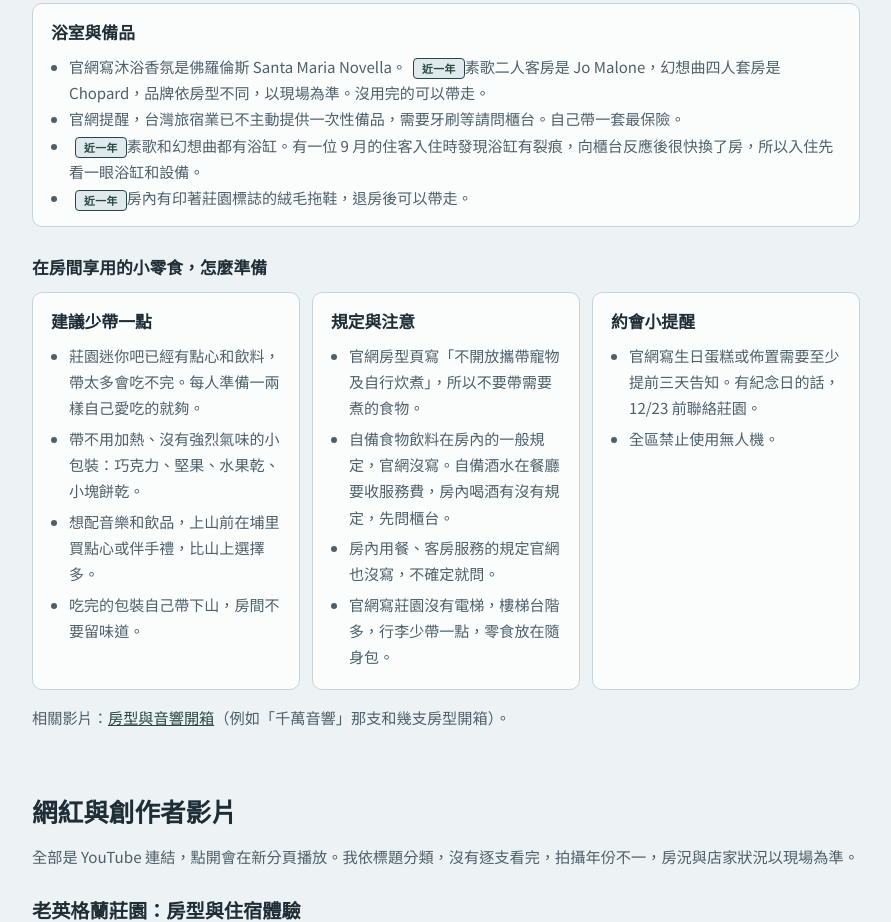
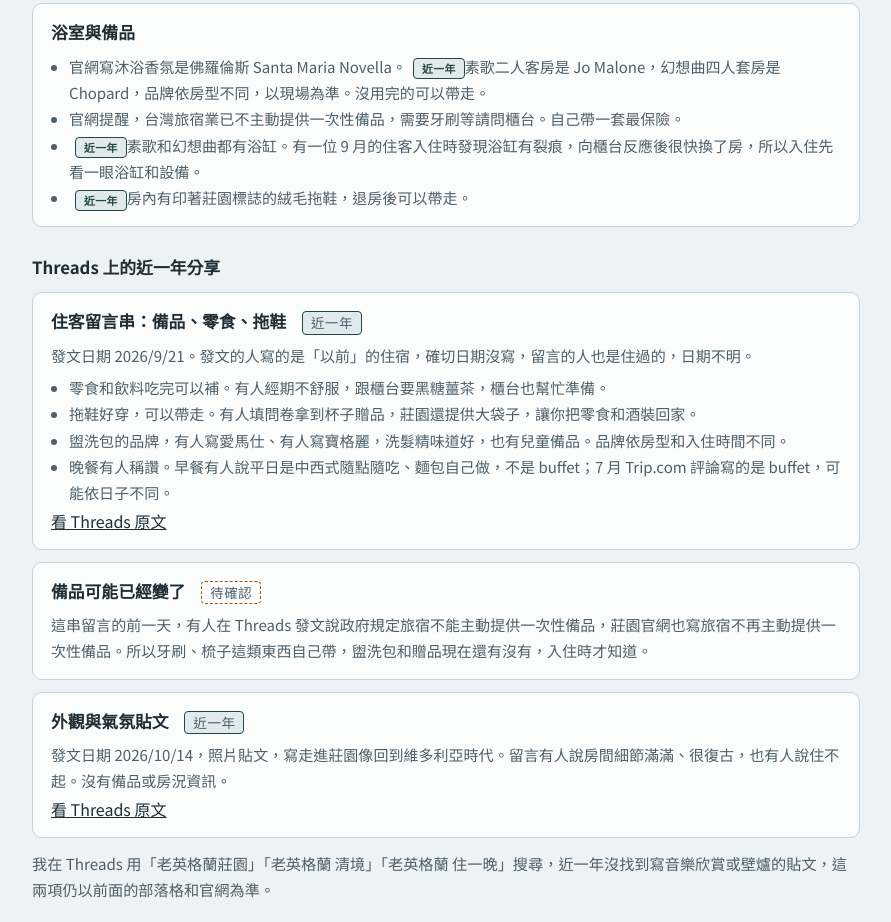
Before and after one commit to colleenpanx/qingjing-1226, a plain HTML site: page index.html in a window 1280 px wide. Shown: the part 4178-5100 px from the top of the page, without its empty margins (194-1085 px from the left). Drawn offline with Linux system fonts and the light colour scheme.

Commit message:
Add files via upload

```diff
--- a/index.html
+++ b/index.html
@@ -402,6 +402,25 @@ section{scroll-margin-top:118px}
         </ul></div>
     </div>
 
+    <h3 style="margin:26px 0 10px">Threads 上的近一年分享</h3>
+    <div class="day2">
+      <div class="opt"><h3>住客留言串：備品、零食、拖鞋<span class="tag t-new">近一年</span></h3>
+        <p>發文日期 2026/9/21。發文的人寫的是「以前」的住宿，確切日期沒寫，留言的人也是住過的，日期不明。</p>
+        <ul>
+          <li>零食和飲料吃完可以補。有人經期不舒服，跟櫃台要黑糖薑茶，櫃台也幫忙準備。</li>
+          <li>拖鞋好穿，可以帶走。有人填問卷拿到杯子贈品，莊園還提供大袋子，讓你把零食和酒裝回家。</li>
+          <li>盥洗包的品牌，有人寫愛馬仕、有人寫寶格麗，洗髮精味道好，也有兒童備品。品牌依房型和入住時間不同。</li>
+          <li>晚餐有人稱讚。早餐有人說平日是中西式隨點隨吃、麵包自己做，不是 buffet；7 月 Trip.com 評論寫的是 buffet，可能依日子不同。</li>
+        </ul>
+        <div class="links"><a href="https://www.threads.com/@amanda091266/post/DdhuKAok3us" target="_blank" rel="noopener">看 Threads 原文</a></div></div>
+      <div class="opt"><h3>備品可能已經變了<span class="tag t-tbc">待確認</span></h3>
+        <p>這串留言的前一天，有人在 Threads 發文說政府規定旅宿不能主動提供一次性備品，莊園官網也寫旅宿不再主動提供一次性備品。所以牙刷、梳子這類東西自己帶，盥洗包和贈品現在還有沒有，入住時才知道。</p></div>
+      <div class="opt"><h3>外觀與氣氛貼文<span class="tag t-new">近一年</span></h3>
+        <p>發文日期 2026/10/14，照片貼文，寫走進莊園像回到維多利亞時代。留言有人說房間細節滿滿、很復古，也有人說住不起。沒有備品或房況資訊。</p>
+        <div class="links"><a href="https://www.threads.com/@namichooooovi/post/DeeSYrcn2SC" target="_blank" rel="noopener">看 Threads 原文</a></div></div>
+    </div>
+    <p class="sub" style="margin-top:12px">我在 Threads 用「老英格蘭莊園」「老英格蘭 清境」「老英格蘭 住一晚」搜尋，近一年沒找到寫音樂欣賞或壁爐的貼文，這兩項仍以前面的部落格和官網為準。</p>
+
     <h3 style="margin:26px 0 10px">在房間享用的小零食，怎麼準備</h3>
     <div class="two">
       <div class="box"><h3>建議少帶一點</h3>
@@ -523,6 +542,7 @@ section{scroll-margin-top:118px}
       <li>上高地位置與停車：<a href="https://travel.yam.com/article/138668" target="_blank" rel="noopener">Yam 天空傳媒旅遊</a></li>
       <li>莊園官方資訊：<a href="https://theoldengland.com/faq" target="_blank" rel="noopener">常見問題</a>、<a href="https://www.theoldengland.com/rooms22-%E5%B9%BB%E6%83%B3%E6%9B%B2%E4%BA%8C%E4%BA%BA%E5%A5%97%E6%88%BF" target="_blank" rel="noopener">幻想曲套房</a></li>
       <li>近一年住客分享（2026）：<a href="https://www.wendyjourney.com/theoldengland/" target="_blank" rel="noopener">Wendy Journey</a>（8/6）、<a href="https://bjsmile.tw/post-30785282/" target="_blank" rel="noopener">紫色微笑</a>（8/13）、<a href="https://tw.trip.com/hotels/nantou-hotel-detail-1068655/the-old-england-manor/" target="_blank" rel="noopener">Trip.com 評論</a>（5 到 9 月）</li>
+      <li>Threads 近一年（2026）：<a href="https://www.threads.com/@amanda091266/post/DdhuKAok3us" target="_blank" rel="noopener">住客留言串</a>（9/21）、<a href="https://www.threads.com/@namichooooovi/post/DeeSYrcn2SC" target="_blank" rel="noopener">外觀貼文</a>（10/14）</li>
       <li>較早的住客分享：<a href="https://www.travelreadyhk.com/travel-blog/asia/taiwan/cingjing/item/532-the-old-england-manor-music-performance" target="_blank" rel="noopener">音樂晚會篇</a></li>
       <li>綿羊秀場次：<a href="https://www.cingjing.gov.tw/activity/index.php?index_id=27" target="_blank" rel="noopener">清境農場官網</a>、<a href="https://www.qingjing-farm.com.tw/faq/index.php?index_faq_m_id=4" target="_blank" rel="noopener">官網常見問題</a></li>
       <li>清境冬季天氣與開放時間：<a href="https://www.taiwan.net.tw/m1.aspx?id=R128&sNo=0001114" target="_blank" rel="noopener">交通部觀光署</a></li>
```
